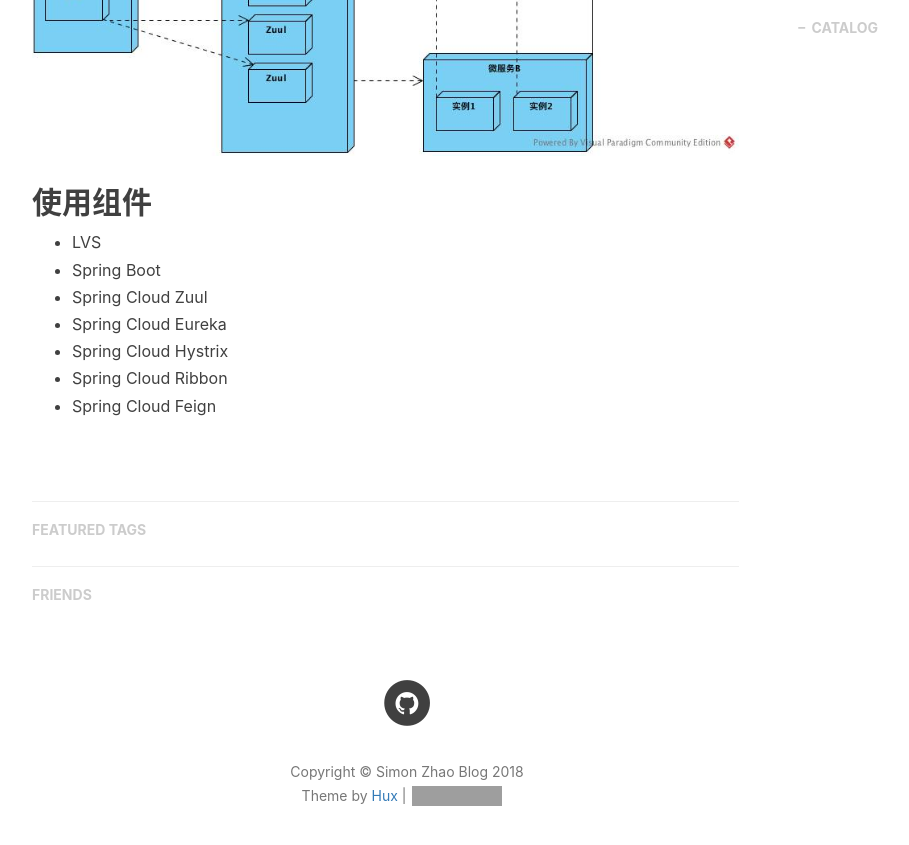
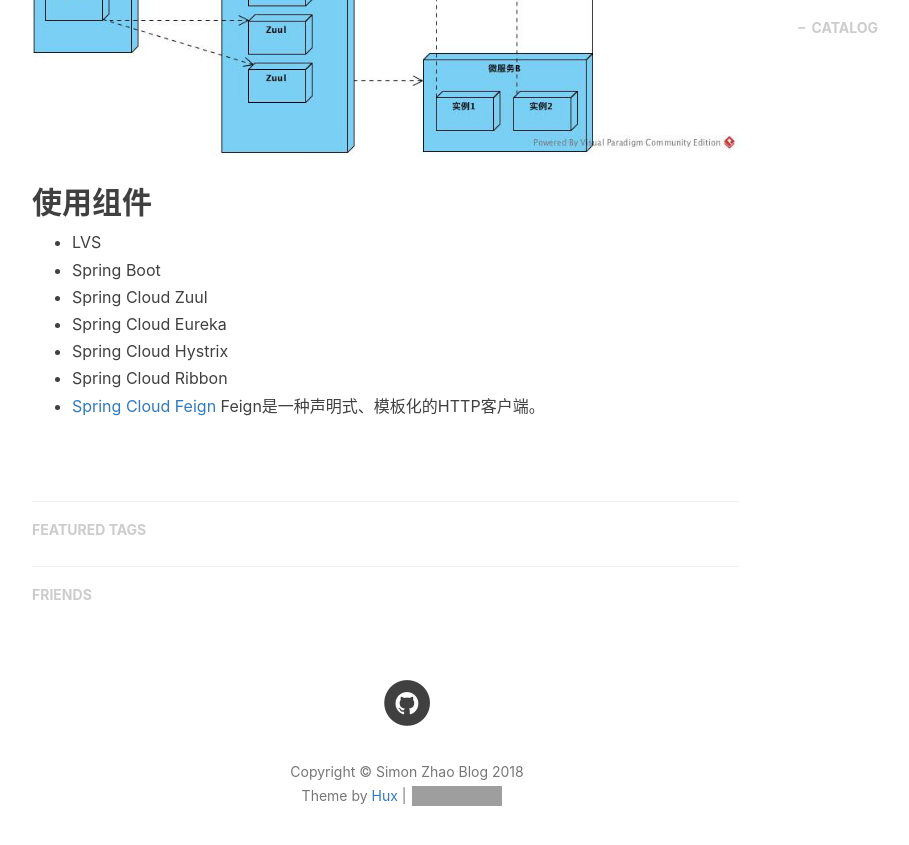
Before and after one commit to simonzhao/simonzhao.github.io, a Jekyll site: the page built from _posts/2018-03-26-JJWeb-structure.md, in a window 1280 px wide and 900 px high, scrolled down 1073 px. Shown: the top 845 px of the window, without its empty margins (233-1142 px from the left). Built offline with Jekyll 4.4.1, drawn with Linux system fonts in a browser that asks for light colours; nearby versions of some CDN libraries; comment, search, counter and statistics services are not loaded; grey boxes are pictures that could not be loaded.

Commit message:
给feign增加超链接

```diff
--- a/_posts/2018-03-26-JJWeb-structure.md
+++ b/_posts/2018-03-26-JJWeb-structure.md
@@ -32,4 +32,5 @@
 * Spring Cloud Eureka
 * Spring Cloud Hystrix
 * Spring Cloud Ribbon
-* Spring Cloud Feign
+* [Spring Cloud Feign](https://github.com/OpenFeign/feign)
+Feign是一种声明式、模板化的HTTP客户端。
```
